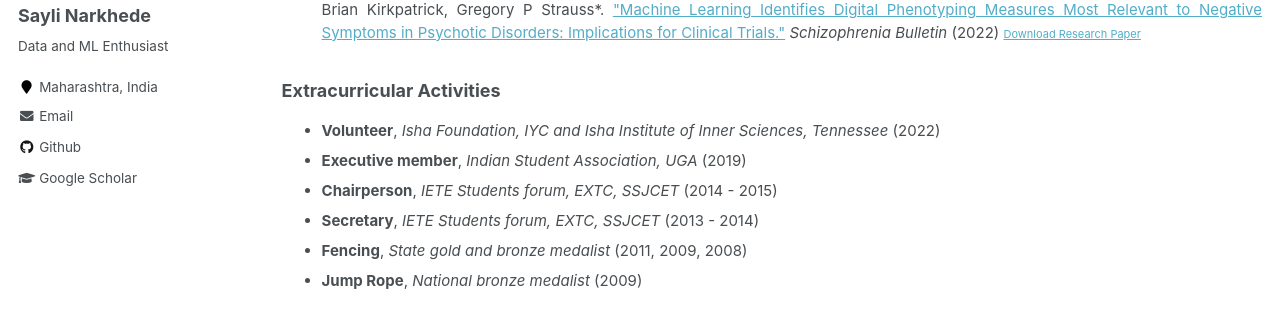
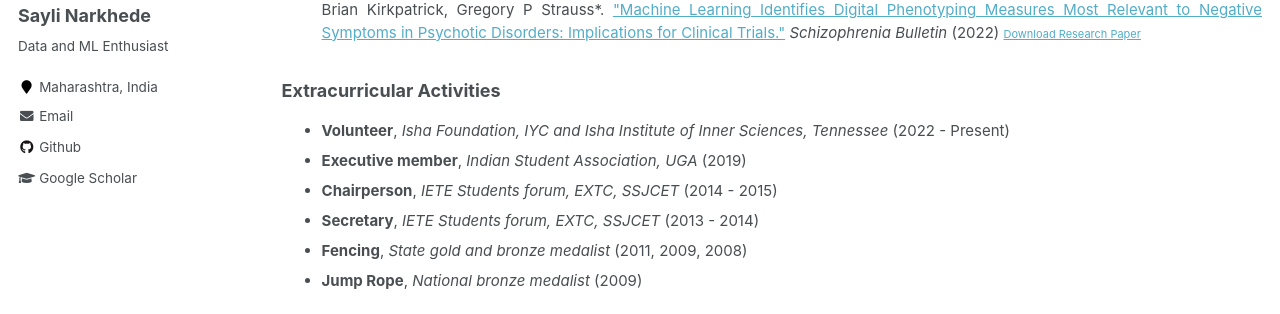
Before and after one commit to SayliMN/saylimn.github.io, a Jekyll site: the page built from _pages/cv.md, in a window 1280 px wide and 900 px high, scrolled down 977 px. Shown: the part 197-511 px from the top of the window. Built offline with Jekyll 4.4.1, drawn with Linux system fonts in a browser that asks for light colours.

Commit message:
add cv details correction

```diff
--- a/_pages/cv.md
+++ b/_pages/cv.md
@@ -80,7 +80,7 @@ redirect_from:
 ### Extracurricular Activities
 
 <ul style="text-align: justify;">
-  <li style="font-size:15px"><b>Volunteer</b>, <i>Isha Foundation, IYC and Isha Institute of Inner Sciences, Tennessee</i> (2022)</li>
+  <li style="font-size:15px"><b>Volunteer</b>, <i>Isha Foundation, IYC and Isha Institute of Inner Sciences, Tennessee</i> (2022 - Present)</li>
   <li style="font-size:15px"><b>Executive member</b>, <i>Indian Student Association, UGA</i> (2019)</li>
   <li style="font-size:15px"><b>Chairperson</b>, <i>IETE Students forum, EXTC, SSJCET</i> (2014 - 2015)</li>
   <li style="font-size:15px"><b>Secretary</b>, <i>IETE Students forum, EXTC, SSJCET</i> (2013 - 2014)</li>
```
